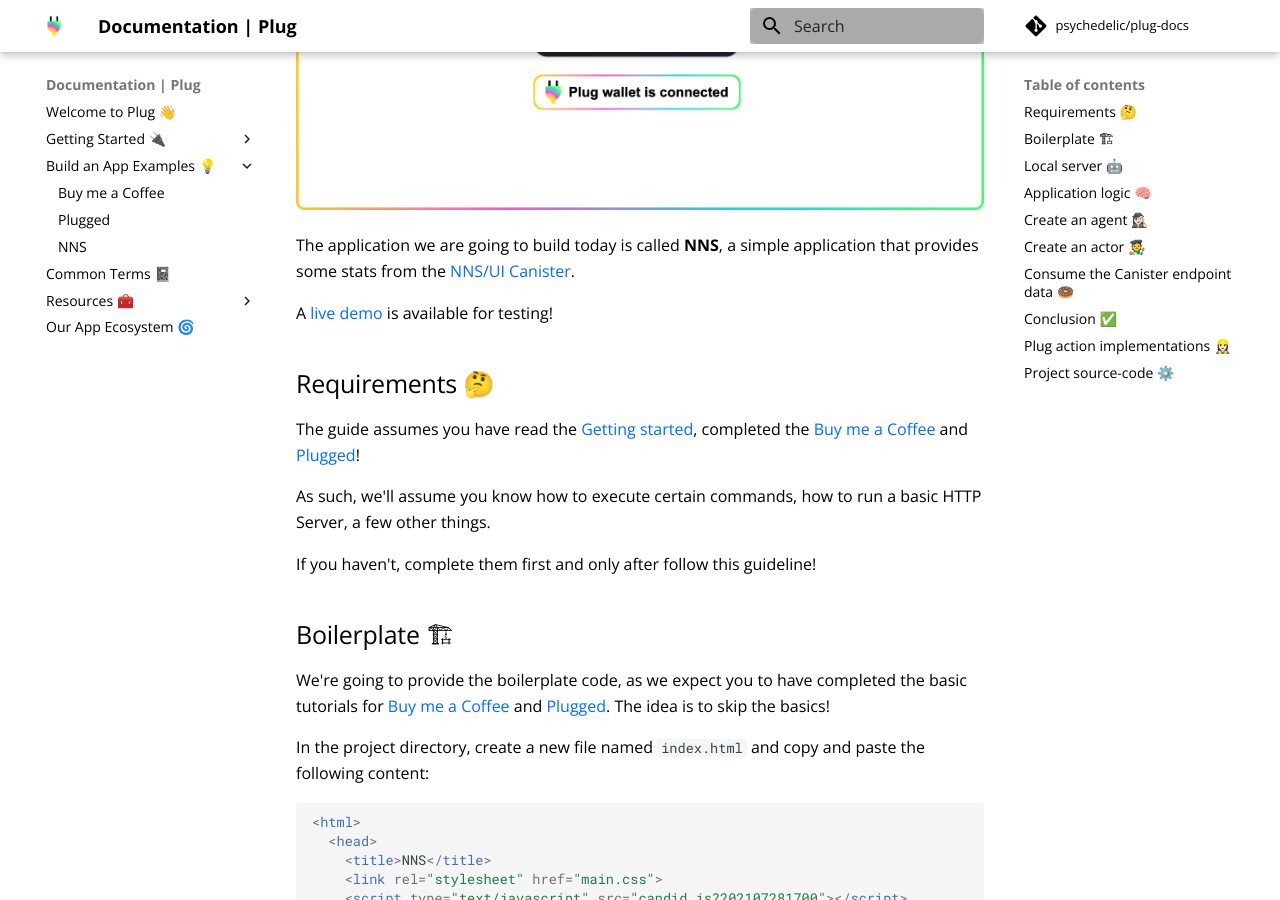
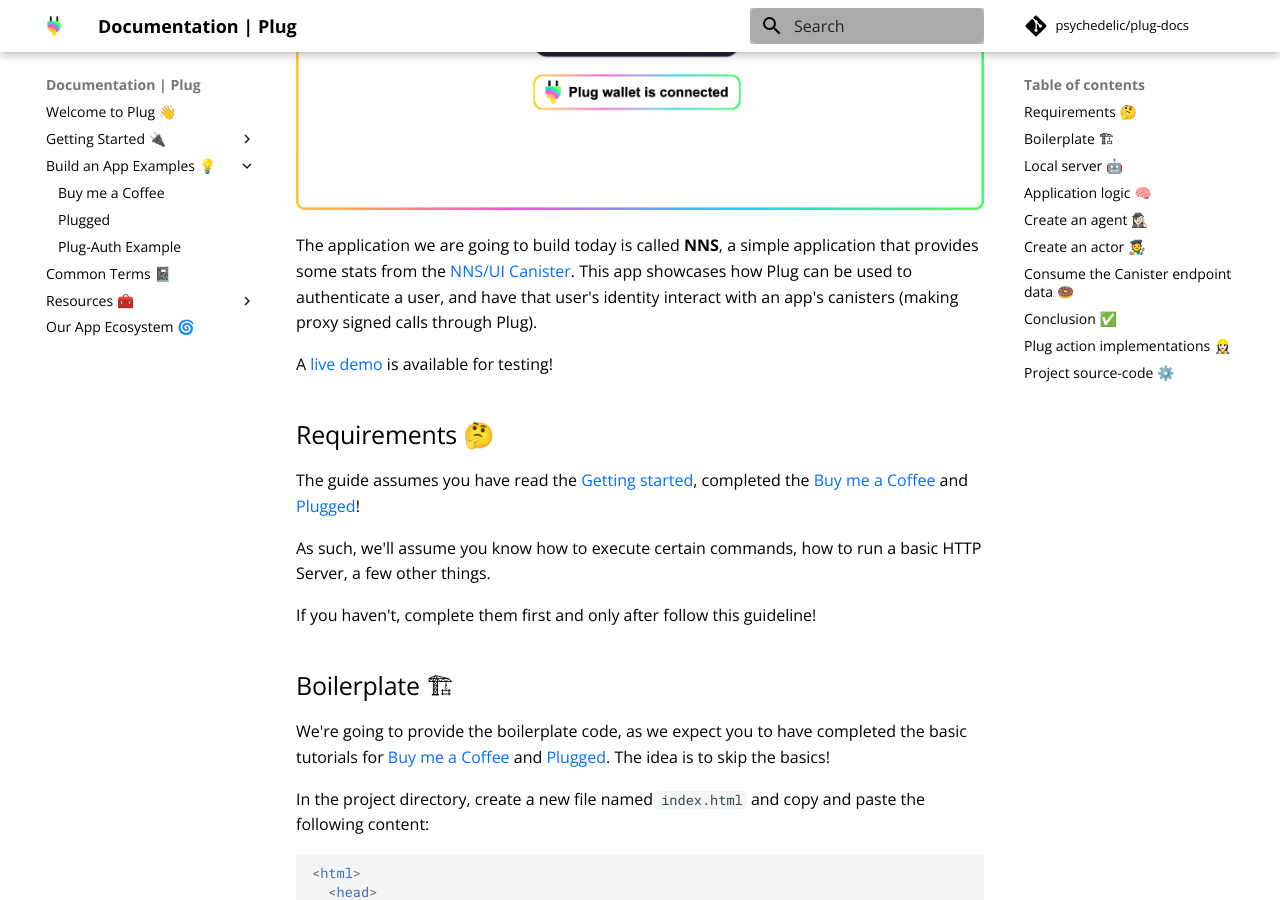
Before and after one commit to Psychedelic/plug-docs, an MkDocs documentation site: the page built from docs/build-an-app-examples/plug-auth-nns.md, in a window 1280 px wide and 900 px high, scrolled down 321 px. Built offline with MkDocs 1.6.1 and Material for MkDocs 9.7.7, drawn with Linux system fonts in a browser that asks for light colours; comment, search, counter and statistics services are not loaded.

Commit message:
new file, menu, and rename example

```diff
--- a/docs/build-an-app-examples/nns.md
+++ b/docs/build-an-app-examples/plug-auth-nns.md
@@ -2,11 +2,11 @@
 date: "1"
 ---
 
-# Plugged
+# Plug Authentication - NNS Example
 
 ![](imgs/nns-example.png)
 
-The application we are going to build today is called **NNS**, a simple application that provides some stats from the [NNS/UI Canister](https://nns.ic0.app/).
+The application we are going to build today is called **NNS**, a simple application that provides some stats from the [NNS/UI Canister](https://nns.ic0.app/). This app showcases how Plug can be used to authenticate a user, and have that user's identity interact with an app's canisters (making proxy signed calls through Plug).
 
 A [live demo](http://demo.plugwallet.ooo/nns/) is available for testing!
 
--- a/mkdocs.yml
+++ b/mkdocs.yml
@@ -29,10 +29,11 @@
     - Connect to Plug: getting-started/connect-to-plug/#requestconnect
     - Query Balances / Info: getting-started/connect-to-plug/#requestbalance
     - Trigger Transactions : getting-started/connect-to-plug/#requesttransfersendicptsargs
+    - Authentication Button : getting-started/plug-button.md
   - Build an App Examples 💡:
     - Buy me a Coffee: build-an-app-examples/build-app-buy-me-a-coffee.md
     - Plugged: build-an-app-examples/build-app-plugged.md
-    - NNS: build-an-app-examples/nns.md
+    - Plug-Auth Example: build-an-app-examples/plug-auth-nns.md
   - Common Terms 📓: common-terms/plug-dictionary.md
   - Resources 🧰:
     - Resource Library: resources/library.md
```
Also changed, not shown: docs/getting-started/plug-button.md (added, +6 -0 lines), docs/getting-started/imgs/button.png (added).
